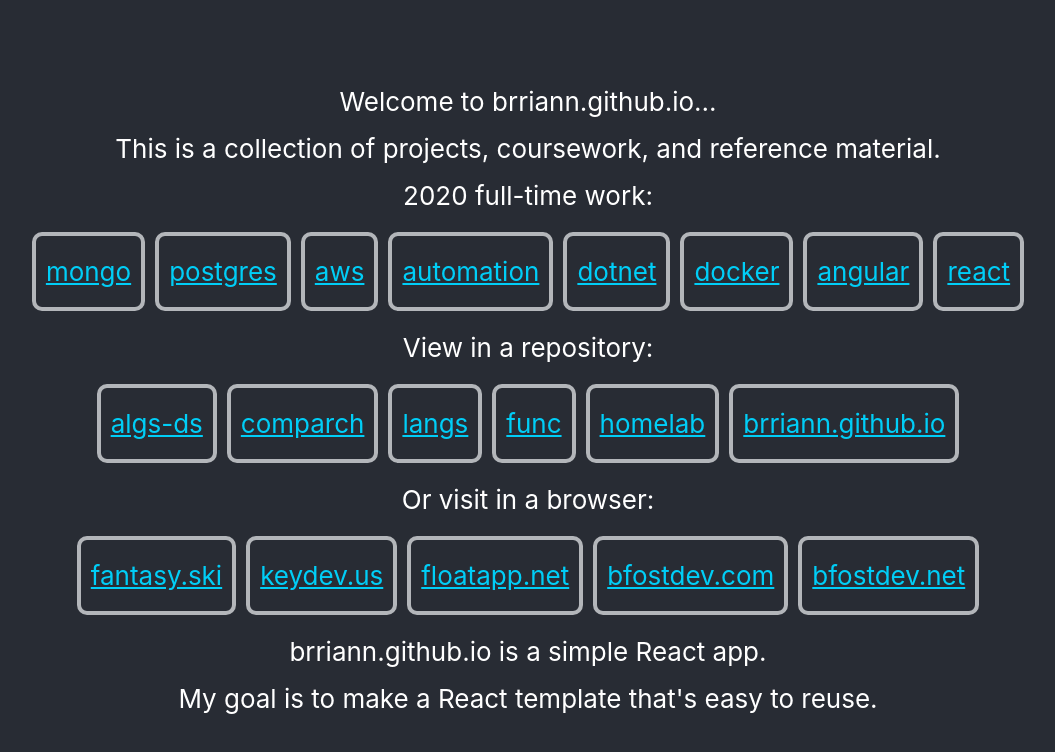
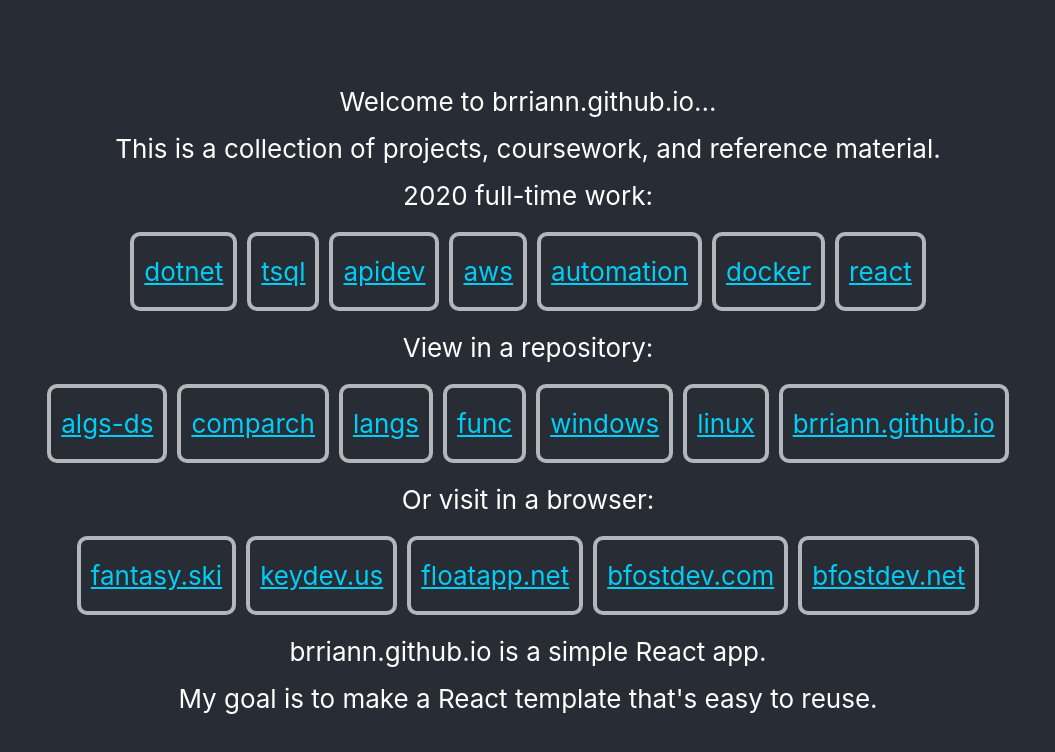
Before and after one commit to brriann/brriann.github.io, a React (Create React App) app: page / in a window 1280 px wide. Shown: the top 752 px of the page, without its empty margins (112-1167 px from the left). Built offline with nearby package versions, Linux system fonts and the light colour scheme.

Commit message:
update full time work repo list

```diff
--- a/src/App.js
+++ b/src/App.js
@@ -4,9 +4,9 @@ import './App.css';
 import FlexRowButton from './components/parent/FlexRowButton.js'
 import './components/parent/FlexRowButton.css'
 
-const workRepos = ['mongo', 'postgres', 'aws', 'automation', 'dotnet', 'docker', 'angular', 'react'];
+const workRepos = ['dotnet', 'tsql', 'apidev', 'aws', 'automation', 'docker', 'react'];
 const links = ['fantasy.ski', 'keydev.us', 'floatapp.net', 'bfostdev.com', 'bfostdev.net'];
-const repos = ['algs-ds', 'comparch', 'langs', 'func', 'homelab', 'brriann.github.io'];
+const repos = ['algs-ds', 'comparch', 'langs', 'func', 'windows', 'linux', 'brriann.github.io'];
 
 const baseUrl = 'https://github.com/brriann/'
 const urlPrefix = 'http://'
```
